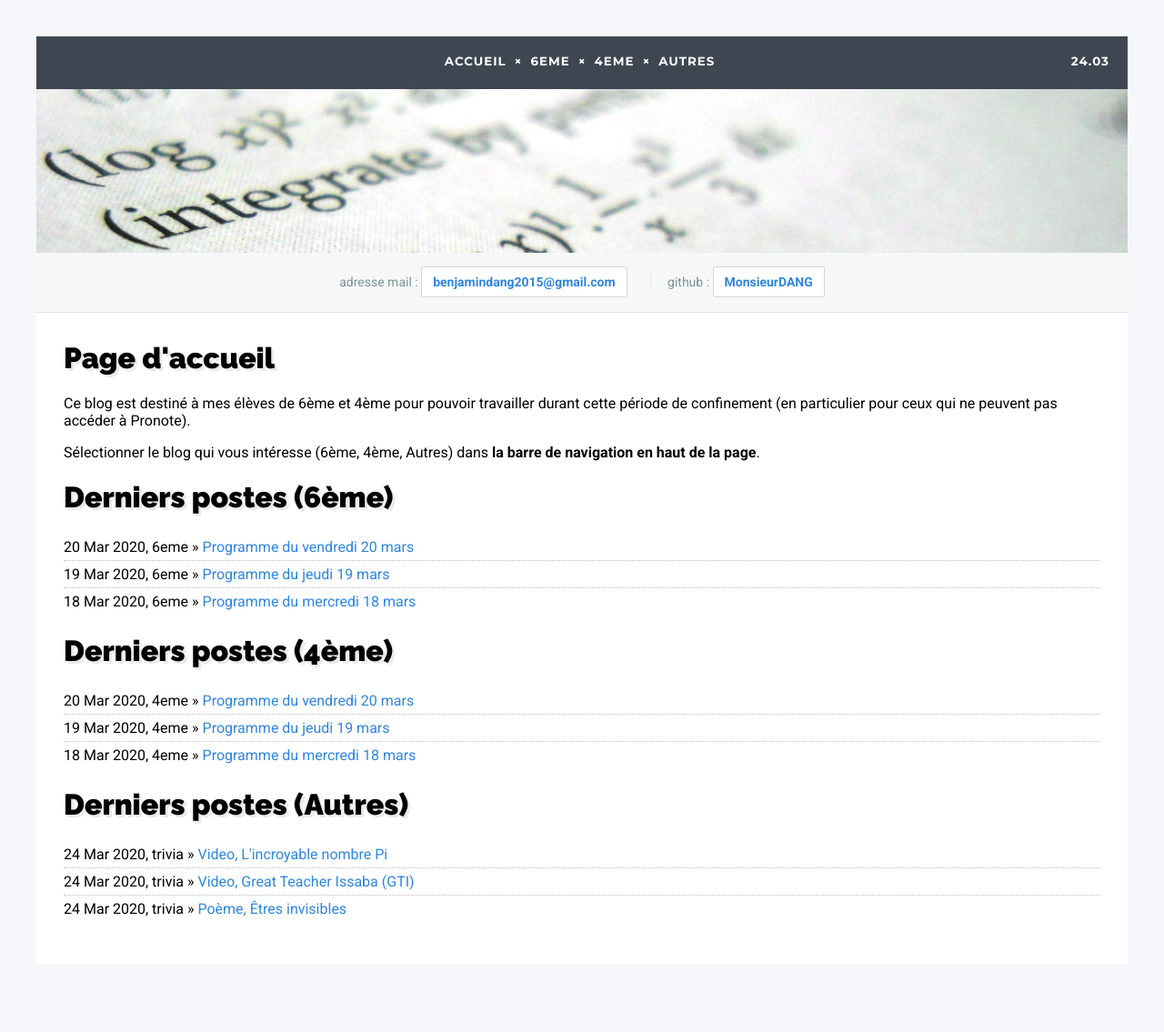
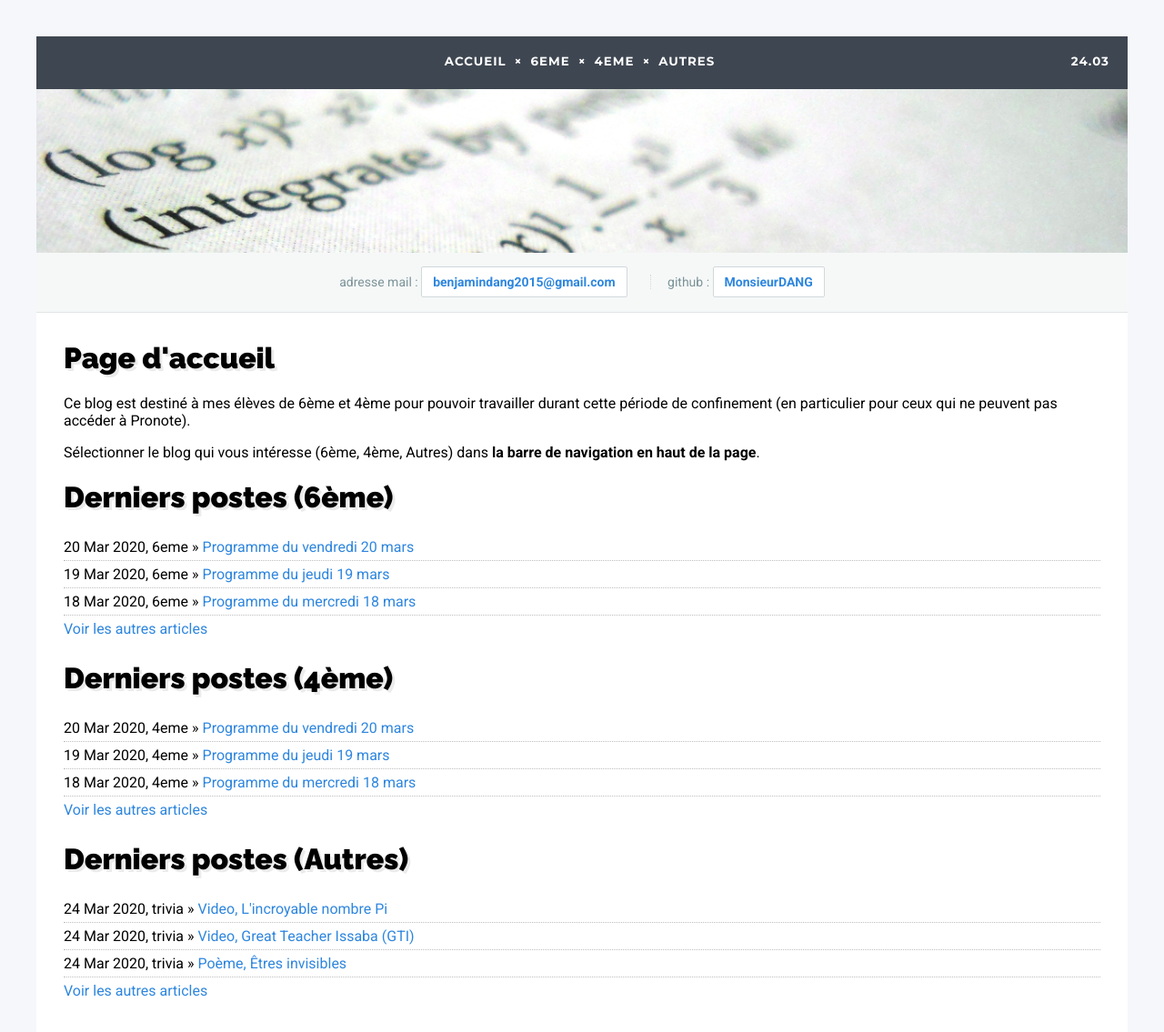
Before and after one commit to DangSinslay/DangSinslay.github.io, a Jekyll site: the page built from index.html, in a window 1280 px wide and 1190 px high. Shown: the top 1135 px of the window at 91% size. Built offline with Jekyll 4.4.1, drawn with Linux system fonts in a browser that asks for light colours.

Commit message:
Update index.html

```diff
--- a/index.html
+++ b/index.html
@@ -12,6 +12,7 @@ title: Blog de Mr. DANG, professeur de mathématiques
 		{% for post in site.categories.6eme limit:3 %}
 			<li><span>{{ post.date | date_to_string }}, {{ post.category }}</span> » <a href="{{ post.url }}" title="{{ post.title }}">{{ post.title }}</a></li>
 		{% endfor %}
+		<li><a href="\blog6">Voir les autres articles</a>
 	</ul>
 
 	<h1>Derniers postes (4ème)</h1>
@@ -19,6 +20,7 @@ title: Blog de Mr. DANG, professeur de mathématiques
 		{% for post in site.categories.4eme limit:3 %}
 			<li><span>{{ post.date | date_to_string }}, {{ post.category }}</span> » <a href="{{ post.url }}" title="{{ post.title }}">{{ post.title }}</a></li>
 		{% endfor %}
+		<li><a href="\blog4">Voir les autres articles</a>
 	</ul>
 
 	<h1>Derniers postes (Autres)</h1>
@@ -26,5 +28,6 @@ title: Blog de Mr. DANG, professeur de mathématiques
 		{% for post in site.categories.trivia limit:3 %}
 			<li><span>{{ post.date | date_to_string }}, {{ post.category }}</span> » <a href="{{ post.url }}" title="{{ post.title }}">{{ post.title }}</a></li>
 		{% endfor %}
+		<li><a href="\blog">Voir les autres articles</a>
 	</ul>
 </div>
```
